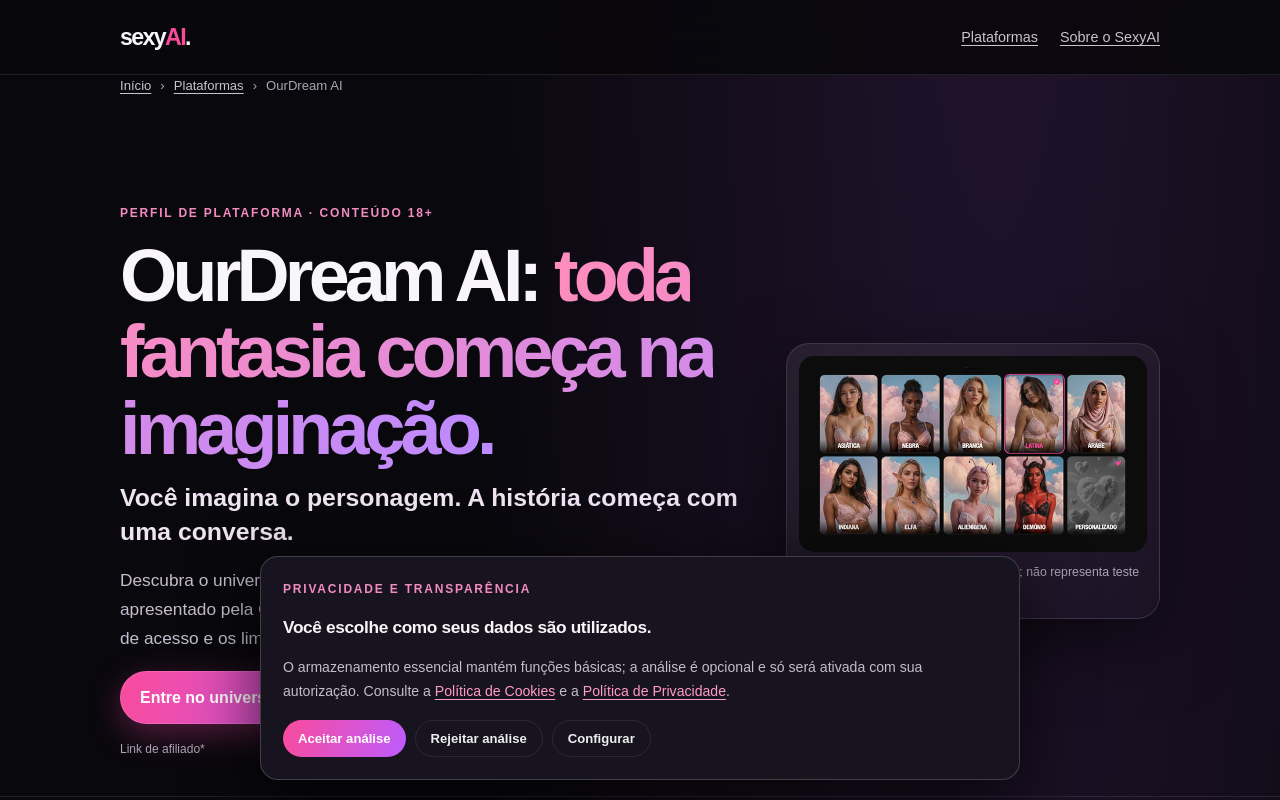
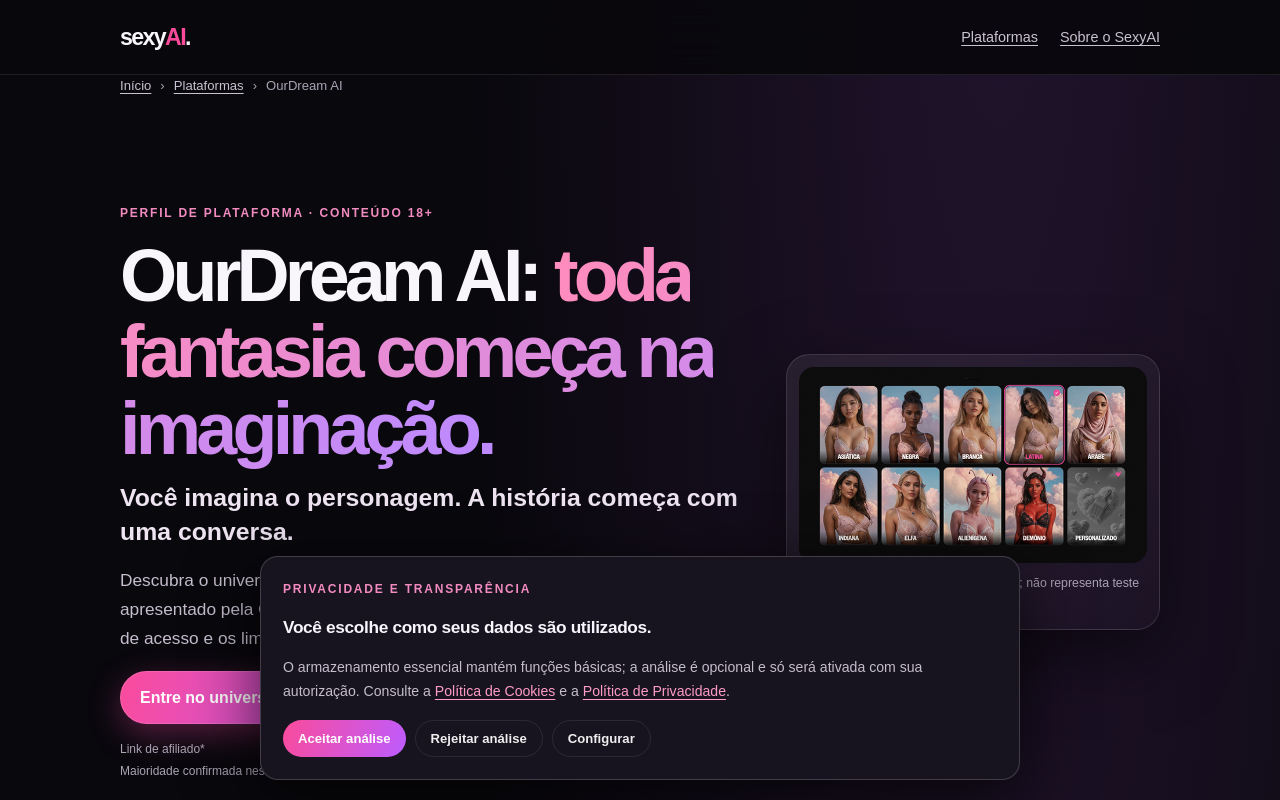
Before and after one commit to Zarpa79/zarpa79.github.io, a plain HTML site: page plataformas/ourdream-ai/index.html in a window 1280 px wide. Both pictures are taken after a click on the button "Sim, tenho 18+". Shown: the top 800 px of the page. Drawn offline with Linux system fonts and the light colour scheme.

```diff
--- a/plataformas/ourdream-ai/index.html
+++ b/plataformas/ourdream-ai/index.html
@@ -46,6 +46,7 @@
         <p class="lede">Descubra o universo de personagens virtuais, criação de chatbots e roleplay apresentado pela OurDream AI. Conheça os recursos anunciados, as condições de acesso e os limites documentados antes de explorar suas possibilidades.</p>
         <p><a class="btn" target="_blank" rel="sponsored nofollow noopener noreferrer" data-affiliate="ourdream" data-affiliate-href="https://t.vlmai-5.com/426715/7710?aff_sub5=SF_006OG000004lmDN" aria-disabled="true" tabindex="-1">Entre no universo OurDream AI <svg class="cta-arrow" viewBox="0 0 16 16" aria-hidden="true" focusable="false"><path d="M6 3H3.5v9.5H13V10M8 2.5h5.5V8M13.2 2.8 7.5 8.5" fill="none" stroke="currentColor" stroke-width="1.5" stroke-linecap="round" stroke-linejoin="round"/></svg></a></p>
         <p class="affiliate-note">Link de afiliado*</p>
+        <p class="affiliate-note" id="affiliateStatus" role="status" aria-live="polite" hidden></p>
       </div><figure class="hero-art"><img src="/ourdream.webp" alt="Imagem OurDream AI já utilizada no catálogo SexyAI" width="600" height="338" fetchpriority="high"><figcaption>Imagem já utilizada no catálogo SexyAI; não representa teste ou validação independente.</figcaption></figure></div></section>
     </div>
 
@@ -159,7 +160,7 @@
     const affiliateLinks=document.querySelectorAll('a[data-affiliate]');
     const affiliateStatus=document.getElementById('affiliateStatus');
     const ageGate=document.getElementById('ageGate');
-    function activateAffiliateLinks(){affiliateLinks.forEach(link=>{link.setAttribute('href',link.dataset.affiliateHref);link.removeAttribute('aria-disabled');link.removeAttribute('tabindex')});affiliateStatus.textContent='Maioridade confirmada nesta sessão. Os links afiliados estão disponíveis.'}
+    function activateAffiliateLinks(){affiliateLinks.forEach(link=>{link.setAttribute('href',link.dataset.affiliateHref);link.removeAttribute('aria-disabled');link.removeAttribute('tabindex')});affiliateStatus.textContent='Maioridade confirmada nesta sessão. Os links afiliados estão disponíveis.';affiliateStatus.hidden=false}
     function activateGalleryVideos(){document.querySelectorAll('.video-frame video[data-video-src]').forEach(video=>{if(video.hasAttribute('src'))return;video.setAttribute('src',video.dataset.videoSrc);video.load()})}
     let ageConfirmed=false;
     try{ageConfirmed=sessionStorage.getItem('sexyai_age_confirmed')==='yes';if(!ageConfirmed)ageGate.style.display='grid'}catch{ageGate.style.display='grid'}
```
Also changed, not shown: plataformas/dreamcompanion/index.html (+2 -1 lines), plataformas/golove-ai/index.html (+2 -1 lines), plataformas/lovescape/index.html (+2 -1 lines), plataformas/secrets-ai/index.html (+2 -1 lines).
